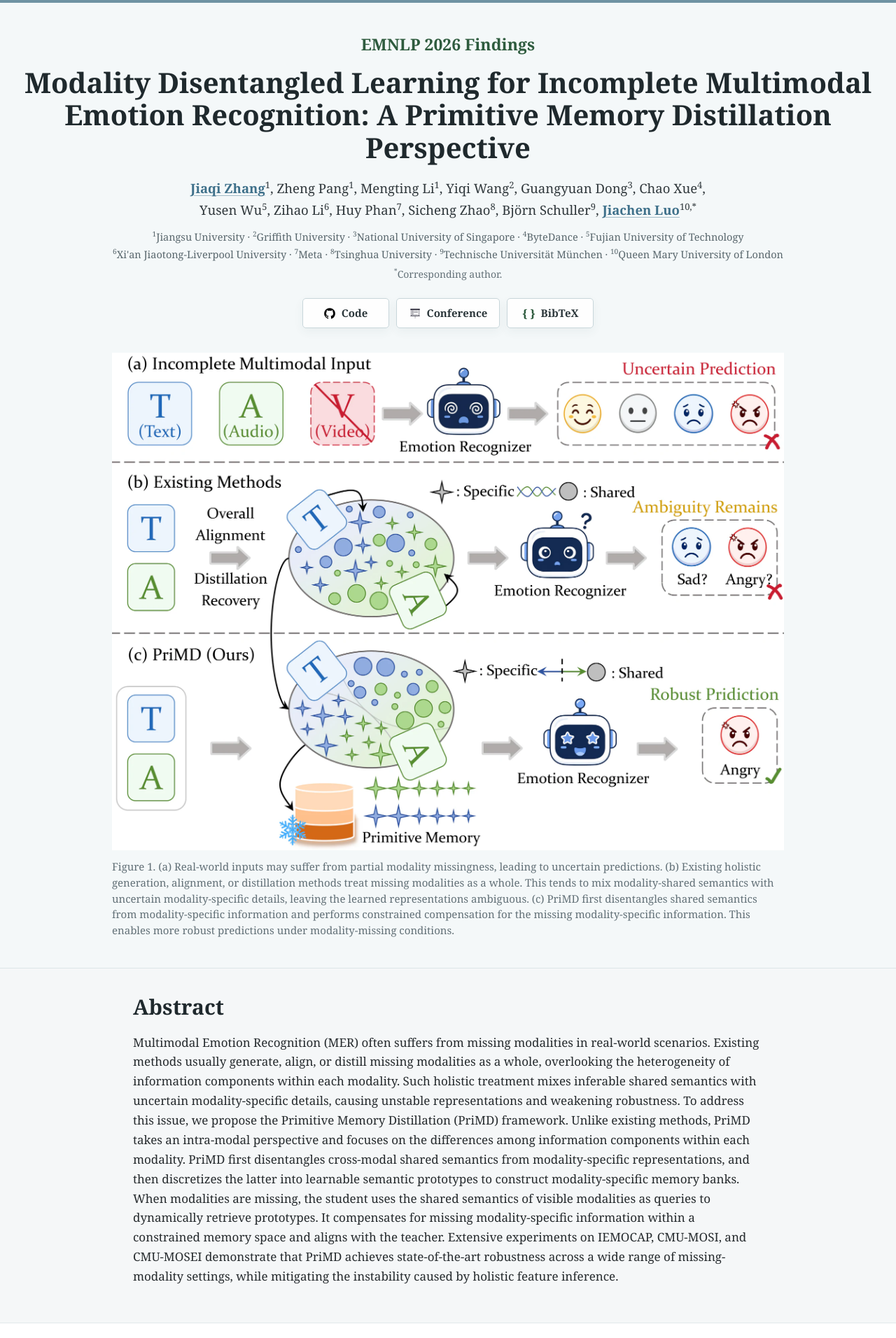
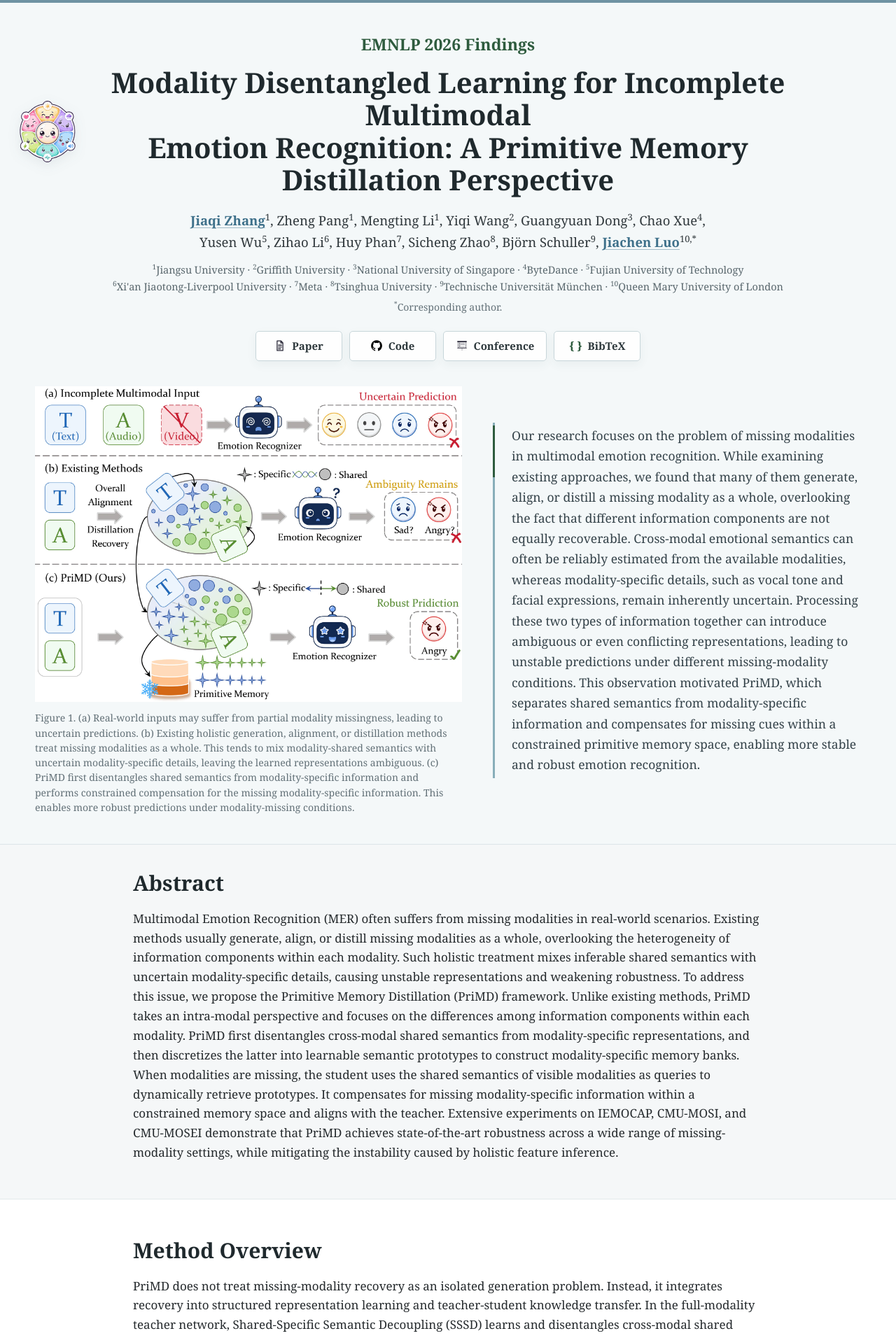
Before and after one commit to JiaqiZhang-Sengoku/JiaqiZhang-Sengoku.github.io, a Jekyll site: the page built from Web/PriMD/index.html, in a window 1280 px wide. Shown: the top 1912 px of the page at 70% size. Built offline with Jekyll 4.4.1, drawn with Linux system fonts in a browser that asks for light colours; some of the changed text lies outside the part shown.

Commit message:
20260707

```diff
--- a/Web/PriMD/index.html
+++ b/Web/PriMD/index.html
@@ -2,28 +2,32 @@
 permalink: /PriMD/
 layout: null
 ---
-<!doctype html>
+<!DOCTYPE html>
 <html lang="en">
 <head>
   <meta charset="utf-8">
   <meta name="viewport" content="width=device-width, initial-scale=1">
   <title>PriMD | EMNLP 2026 Findings</title>
   <meta name="description" content="Primitive Memory Distillation for incomplete multimodal emotion recognition.">
-  <link rel="apple-touch-icon" sizes="180x180" href="/Images/apple-touch-icon.webp?v={{ site.time | date: '%s' }}">
-  <link rel="icon" type="image/webp" sizes="32x32" href="/Images/favicon-32x32.webp?v={{ site.time | date: '%s' }}">
-  <link rel="icon" type="image/webp" sizes="16x16" href="/Images/favicon-16x16.webp?v={{ site.time | date: '%s' }}">
-  <link rel="shortcut icon" type="image/x-icon" href="/favicon.ico?v={{ site.time | date: '%s' }}">
-  <link rel="stylesheet" href="/Web/PriMD/styles.css?v=20260828-paper2">
+  <meta name="theme-color" content="#f4f8f9">
+  <link rel="icon" type="image/svg+xml" href="/Web/PriMD/PriMD_Logo.svg?v=20260828">
+  <link rel="icon" type="image/webp" sizes="512x512" href="/Web/PriMD/PriMD_Logo.webp?v=20260828">
+  <link rel="apple-touch-icon" href="/Web/PriMD/PriMD_Logo.webp?v=20260828">
+  <link rel="shortcut icon" href="/Web/PriMD/PriMD_Logo.svg?v=20260828">
+  <link rel="stylesheet" href="/Web/PriMD/styles.css?v=20260828-layout">
 </head>
 <body>
   <main>
     <section class="hero-band" aria-labelledby="paper-title">
       <div class="publication-header">
         <p class="conference">EMNLP 2026 Findings</p>
+        <div class="title-lockup">
+          <img class="paper-logo" src="/Web/PriMD/PriMD_Logo.svg" alt="PriMD logo" width="88" height="88">
           <h1 id="paper-title">
             <span class="title-line">Modality Disentangled Learning for Incomplete Multimodal</span>
             <span class="title-line">Emotion Recognition: A Primitive Memory Distillation Perspective</span>
           </h1>
+        </div>
 
         <p class="authors">
           <span class="author-line">
@@ -44,7 +48,7 @@ layout: null
           </span>
         </p>
 
-        <div class="institutions" aria-label="Author affiliations">
+        <div class="institutions" role="group" aria-label="Author affiliations">
           <p>
             <sup>1</sup>Jiangsu University &middot;
             <sup>2</sup>Griffith University &middot;
@@ -62,7 +66,11 @@ layout: null
         </div>
         <p class="author-note"><sup>*</sup>Corresponding author.</p>
 
-        <div class="link-row" aria-label="Project links">
+        <div class="link-row" role="group" aria-label="Project links">
+          <span class="paper-link paper-link--pending" title="Paper coming soon">
+            <img src="/Web/PriMD/Figures/Paper.svg" alt="">
+            <span>Paper</span>
+          </span>
           <a class="paper-link" href="https://github.com/JiaqiZhang-Sengoku/PriMD" target="_blank" rel="noreferrer">
             <img src="/Web/PriMD/Figures/GitHub.svg" alt="">
             <span>Code</span>
@@ -78,6 +86,7 @@ layout: null
         </div>
       </div>
 
+      <div class="hero-story">
         <figure class="paper-figure hero-figure">
           <img src="/Web/PriMD/Figures/Concept.webp" alt="Comparison of incomplete multimodal inputs, holistic recovery methods, and PriMD." width="2000" height="1481" decoding="async" fetchpriority="high">
           <figcaption>
@@ -89,6 +98,20 @@ layout: null
             modality-missing conditions.
           </figcaption>
         </figure>
+        <div class="hero-context">
+          <p>
+            Our research focuses on the problem of missing modalities in multimodal emotion recognition. While examining
+            existing approaches, we found that many of them generate, align, or distill a missing modality as a whole,
+            overlooking the fact that different information components are not equally recoverable. Cross-modal emotional
+            semantics can often be reliably estimated from the available modalities, whereas modality-specific details, such
+            as vocal tone and facial expressions, remain inherently uncertain. Processing these two types of information
+            together can introduce ambiguous or even conflicting representations, leading to unstable predictions under
+            different missing-modality conditions. This observation motivated PriMD, which separates shared semantics from
+            modality-specific information and compensates for missing cues within a constrained primitive memory space,
+            enabling more stable and robust emotion recognition.
+          </p>
+        </div>
+      </div>
     </section>
 
     <section id="abstract" class="abstract-band">
@@ -145,15 +168,6 @@ layout: null
     <section id="comparison" class="section">
       <h2>Comparison with SOTA Methods</h2>
       <h3>Inter-modal Missingness</h3>
-      <p class="section-copy">
-        To evaluate the robustness of PriMD in incomplete multimodal scenarios, we quantitatively compare it with SOTA methods
-        under different missing-modality settings. PriMD achieves the best average performance across all three experimental
-        settings. On the four-class IEMOCAP task, PriMD achieves 77.43% WA and 77.28% UA, outperforming the second-best method,
-        HARDY-MER, by 1.87% and 1.86%, respectively. On the more challenging six-class IEMOCAP task, PriMD achieves 58.13%
-        WA and 54.62% UA, improving over HARDY-MER by 1.42% and 1.97%, respectively. On CMU-MOSEI, PriMD obtains an average
-        ACC/F1 of 79.81%/79.57%. These results indicate that constrained compensation through shared-semantics-guided
-        prototype retrieval more effectively mitigates representation shifts caused by missing modalities.
-      </p>
 
       <figure class="paper-figure table-figure table-figure--main">
         <div class="table-scroll" tabindex="0" aria-label="Scrollable performance comparison table">
@@ -166,15 +180,6 @@ layout: null
       </figure>
 
       <h3>Intra-modal Missingness</h3>
-      <p class="section-copy">
-        We further evaluate robustness under intra-modal missingness on CMU-MOSI and CMU-MOSEI by increasing the missing rate
-        from 0.0 to 0.9. The performance of most methods decreases as the missing rate increases, while PriMD maintains higher
-        F1 scores and lower MAE under most settings. P-RMF alleviates information deficiency through proxy modalities, but its
-        compensation process still relies on holistic representation recovery and remains vulnerable to uncertain details.
-        LNLN improves F1 under some settings while its MAE keeps degrading, suggesting that its predictions may be affected by
-        data bias. PriMD shows more stable performance across missing rates, indicating that it can capture shared semantics
-        from the remaining modalities and reduce representation shifts caused by intra-modal information loss.
-      </p>
 
       <figure class="paper-figure wide-figure">
         <img src="/Web/PriMD/Figures/MissingRate.webp" alt="Performance curves under varying missing rates on CMU-MOSI and CMU-MOSEI." width="2200" height="549" loading="lazy" decoding="async">
@@ -201,32 +206,6 @@ layout: null
       </figure>
     </section>
 
-    <section id="decomposition" class="section">
-      <h2>Decomposition and Compensation</h2>
-      <p class="section-copy">
-        We construct a capacity-matched variant, Holistic-PriMD, to evaluate the role of shared-specific semantic
-        disentanglement. This variant constructs memory banks directly from holistic modality representations and queries
-        them using the fused representation of the available modalities. PriMD improves WA/UA from 75.02%/74.81% to
-        77.43%/77.28%, while reducing cross-combination JS and teacher-student KL from 0.091/0.121 to 0.066/0.081.
-      </p>
-      <p class="section-copy">
-        Under the same SSSD framework, we further compare SSSD+MLP, SSSD+CVAE, continuous compensation, and discrete
-        primitive retrieval. PriMD achieves the highest WA/UA and the lowest JS/KL. Its normalized within-class dispersion
-        is 0.64, compared with 1.00 for continuous compensation, showing that discrete primitive retrieval yields a more
-        compact within-class distribution.
-      </p>
-
-      <figure class="paper-figure table-figure table-figure--analysis">
-        <div class="table-scroll table-scroll--analysis" tabindex="0" aria-label="Scrollable decomposition and compensation table">
-          <img src="/Web/PriMD/Figures/Table3.webp" alt="Analysis of shared-specific decomposition and feature compensation." width="1936" height="917" loading="lazy" decoding="async">
-        </div>
-        <figcaption>
-          Table 3. Analysis of shared-specific decomposition and feature compensation on Four-Class IEMOCAP. Disp. denotes
-          normalized within-class dispersion.
-        </figcaption>
-      </figure>
-    </section>
-
     <section id="efficiency" class="section">
       <h2>Computational Efficiency</h2>
       <p class="section-copy">
@@ -243,32 +222,9 @@ layout: null
       </figure>
     </section>
 
-    <section id="sssd-components" class="section">
-      <h2>SSSD Components</h2>
-      <p class="section-copy">
-        Using only the shared semantic alignment objective or only the independence constraint produces lower performance
-        than the complete setting. Their combination aligns shared semantics across modalities while reducing redundant
-        correlations between shared and modality-specific representations.
-      </p>
-
-      <figure class="paper-figure table-figure table-figure--components">
-        <div class="table-scroll table-scroll--components" tabindex="0" aria-label="Scrollable SSSD component ablation table">
-          <img src="/Web/PriMD/Figures/Table5.webp" alt="Ablation results for the alignment and independence constraints in SSSD." width="925" height="390" loading="lazy" decoding="async">
-        </div>
-        <figcaption>Table 5. Ablation results of the SSSD components.</figcaption>
-      </figure>
-    </section>
-
     <section id="visualization" class="section">
       <h2>Visualization Analysis</h2>
       <h3>Primitive Retrieval Patterns</h3>
-      <p class="section-copy">
-        Different emotion categories activate different subsets of primitives within the same memory bank. Happy, Sad,
-        Neutral, and Angry correspond to distinct high-weight regions, showing that retrieval is correlated with the emotion
-        category rather than being random. The audio, text, and visual memory banks also exhibit different activation
-        patterns, and their weights form category-related usage patterns across multiple primitives instead of concentrating
-        on a few fixed entries.
-      </p>
 
       <figure class="paper-figure retrieval-figure">
         <img src="/Web/PriMD/Figures/PrimitiveRetrieval.webp" alt="Class-level primitive retrieval patterns for audio, text, and visual memory banks." width="1600" height="1690" loading="lazy" decoding="async">
@@ -276,13 +232,6 @@ layout: null
       </figure>
 
       <h3>Fused Representations</h3>
-      <p class="section-copy">
-        On the IEMOCAP test set with text as the only observed modality, the complete PriMD model produces a clearer class
-        structure: samples from the same class are more compact and overlaps between different classes are reduced. Removing
-        SSSD makes the class distributions more scattered, removing DPMC weakens the class boundaries, and removing DRAD
-        makes the sample distribution more entangled. The three modules jointly improve the separability of emotion
-        representations.
-      </p>
 
       <figure class="paper-figure wide-figure">
         <img src="/Web/PriMD/Figures/Representation.webp" alt="t-SNE visualization of PriMD and its ablated variants." width="2000" height="546" loading="lazy" decoding="async">
@@ -316,11 +265,6 @@ layout: null
     </section>
   </main>
 
-  <footer class="site-footer">
-    <a href="https://jiaqizhang-sengoku.github.io/">Jiaqi Zhang</a>
-    <span>PriMD &middot; EMNLP 2026 Findings</span>
-  </footer>
-
-  <script src="/Web/PriMD/script.js?v=20260828-paper" defer></script>
+  <script src="/Web/PriMD/script.js?v=20260828-layout" defer></script>
 </body>
 </html>
--- a/Web/PriMD/styles.css
+++ b/Web/PriMD/styles.css
@@ -66,6 +66,28 @@ sup {
   text-align: center;
 }
 
+.title-lockup {
+  display: grid;
+  grid-template-columns: 88px minmax(0, 1fr) 88px;
+  align-items: center;
+  gap: 18px;
+  max-width: 1410px;
+  margin: 0 auto 20px;
+}
+
+.title-lockup::after {
+  content: "";
+  width: 88px;
+}
+
+.paper-logo {
+  display: block;
+  width: 88px;
+  height: 88px;
+  object-fit: contain;
+  filter: drop-shadow(0 5px 9px rgba(51, 68, 77, 0.1));
+}
+
 .conference {
   margin: 0 0 17px;
   color: var(--green);
@@ -76,7 +98,7 @@ sup {
 
 h1 {
   max-width: 1280px;
-  margin: 0 auto 20px;
+  margin: 0 auto;
   color: var(--heading);
   font-size: 40px;
   font-weight: 600;
@@ -180,6 +202,17 @@ h1 {
   text-decoration: none;
 }
 
+.paper-link--pending {
+  cursor: default;
+}
+
+.paper-link--pending:hover {
+  transform: none;
+  border-color: var(--line-strong);
+  box-shadow: 0 5px 14px rgba(47, 78, 88, 0.06);
+  color: #2c373b;
+}
+
 .section {
   max-width: 948px;
   margin: 0 auto;
@@ -268,31 +301,68 @@ p {
   margin: 0 auto;
 }
 
-.hero-figure {
+.hero-story {
   position: relative;
   z-index: 1;
-  width: min(960px, calc(100vw - 48px));
-  margin: 35px auto 0;
+  display: grid;
+  grid-template-columns: minmax(0, 610px) minmax(330px, 1fr);
+  align-items: center;
+  gap: 44px;
+  width: min(1180px, calc(100vw - 48px));
+  margin: 36px auto 0;
+}
+
+.hero-figure {
+  width: 100%;
+  margin: 0;
 }
 
 .hero-figure img {
   background: #ffffff;
 }
 
+.hero-figure figcaption {
+  font-size: 14px;
+}
+
+.hero-context {
+  position: relative;
+  padding: 4px 0 4px 24px;
+  border-left: 3px solid #88aeb9;
+  color: #344249;
+  font-size: 17.5px;
+  line-height: 1.68;
+  text-align: left;
+}
+
+.hero-context::before {
+  content: "";
+  position: absolute;
+  top: 4px;
+  left: -3px;
+  width: 3px;
+  height: 74px;
+  background: var(--green);
+}
+
+.hero-context p {
+  margin: 0;
+}
+
 .framework-figure {
-  width: min(1160px, calc(100vw - 48px));
+  width: min(980px, calc(100vw - 48px));
   margin-left: 50%;
   transform: translateX(-50%);
 }
 
 .wide-figure {
-  width: min(1110px, calc(100vw - 48px));
+  width: min(930px, calc(100vw - 48px));
   margin-left: 50%;
   transform: translateX(-50%);
 }
 
 .retrieval-figure {
-  width: min(720px, calc(100vw - 48px));
+  width: min(580px, calc(100vw - 48px));
 }
 
 figcaption {
@@ -307,25 +377,21 @@ figcaption {
 }
 
 .table-figure {
-  width: min(1160px, calc(100vw - 32px));
+  width: min(930px, calc(100vw - 32px));
   margin-left: 50%;
   transform: translateX(-50%);
 }
 
-.table-figure--ablation {
-  width: min(1110px, calc(100vw - 32px));
+.table-figure--main {
+  width: min(980px, calc(100vw - 32px));
 }
 
-.table-figure--analysis {
-  width: min(1050px, calc(100vw - 32px));
+.table-figure--ablation {
+  width: min(840px, calc(100vw - 32px));
 }
 
 .table-figure--efficiency {
-  width: min(1030px, calc(100vw - 32px));
-}
-
-.table-figure--components {
-  width: min(690px, calc(100vw - 32px));
+  width: min(760px, calc(100vw - 32px));
 }
 
 .analysis-notes {
@@ -439,23 +505,6 @@ code {
   text-align: right;
 }
 
-.site-footer {
-  display: flex;
-  align-items: center;
-  justify-content: space-between;
-  gap: 20px;
-  max-width: 948px;
-  margin: 0 auto;
-  padding: 25px 24px 31px;
-  border-top: 1px solid var(--line);
-  color: var(--muted);
-  font-size: 14px;
-}
-
-.site-footer a {
-  font-weight: 700;
-}
-
 @media (min-width: 1460px) {
   .title-line {
     white-space: nowrap;
@@ -463,6 +512,20 @@ code {
 }
 
 @media (max-width: 980px) {
+  .title-lockup {
+    grid-template-columns: 68px minmax(0, 1fr) 68px;
+    gap: 14px;
+  }
+
+  .title-lockup::after,
+  .paper-logo {
+    width: 68px;
+  }
+
+  .paper-logo {
+    height: 68px;
+  }
+
   h1 {
     max-width: 900px;
     font-size: 36px;
@@ -479,6 +542,16 @@ code {
   .authors {
     font-size: 18px;
   }
+
+  .hero-story {
+    grid-template-columns: minmax(0, 1fr);
+    gap: 26px;
+    width: min(760px, calc(100vw - 48px));
+  }
+
+  .hero-context {
+    padding-left: 20px;
+  }
 }
 
 @media (max-width: 720px) {
@@ -492,6 +565,22 @@ code {
 
   .hero-band {
     padding: 31px 12px 30px;
+  }
+
+  .title-lockup {
+    display: flex;
+    flex-direction: column;
+    gap: 9px;
+    margin-bottom: 18px;
+  }
+
+  .title-lockup::after {
+    display: none;
+  }
+
+  .paper-logo {
+    width: 58px;
+    height: 58px;
   }
 
   .conference {
@@ -530,6 +619,16 @@ code {
     width: calc(100vw - 24px);
   }
 
+  .hero-story {
+    width: calc(100vw - 24px);
+    margin-top: 28px;
+  }
+
+  .hero-context {
+    padding: 2px 3px 2px 17px;
+    font-size: 16.5px;
+  }
+
   .section {
     padding: 32px 18px;
   }
@@ -552,23 +651,15 @@ code {
   }
 
   .table-scroll img {
-    width: 930px;
+    width: 760px;
   }
 
   .table-scroll--compact img {
-    width: 820px;
-  }
-
-  .table-scroll--analysis img {
-    width: 850px;
+    width: 660px;
   }
 
   .table-scroll--efficiency img {
-    width: 760px;
-  }
-
-  .table-scroll--components img {
-    width: 650px;
+    width: 600px;
   }
 
   .analysis-notes {
@@ -580,10 +671,6 @@ code {
     font-size: 13px;
   }
 
-  .site-footer {
-    padding-right: 18px;
-    padding-left: 18px;
-  }
 }
 
 @media (max-width: 430px) {
@@ -597,7 +684,7 @@ code {
 
   .link-row {
     display: grid;
-    grid-template-columns: repeat(3, minmax(0, 1fr));
+    grid-template-columns: repeat(2, minmax(0, 1fr));
     gap: 7px;
   }
 
@@ -608,11 +695,6 @@ code {
     font-size: 14px;
   }
 
-  .site-footer {
-    align-items: flex-start;
-    flex-direction: column;
-    gap: 5px;
-  }
 }
 
 @media (prefers-reduced-motion: reduce) {
@@ -632,8 +714,7 @@ code {
   }
 
   .paper-link,
-  .copy-button,
-  .site-footer {
+  .copy-button {
     display: none;
   }
 
```
Also changed, not shown: Web/PriMD/Figures/Paper.svg (added), Web/PriMD/PriMD_Logo.svg (added), Web/PriMD/PriMD_Logo.webp (added). Lines whose indentation alone changed are shown as unchanged.
